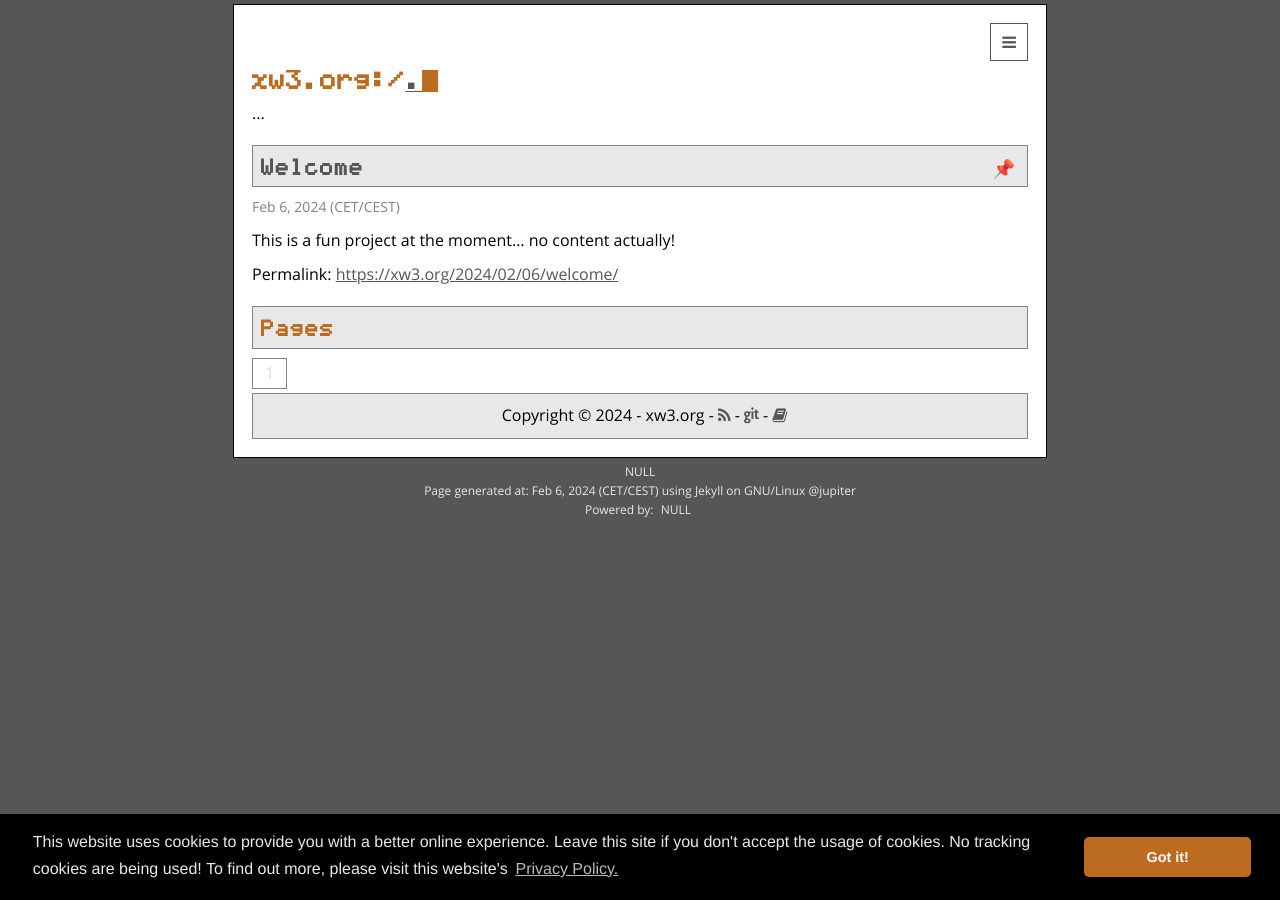
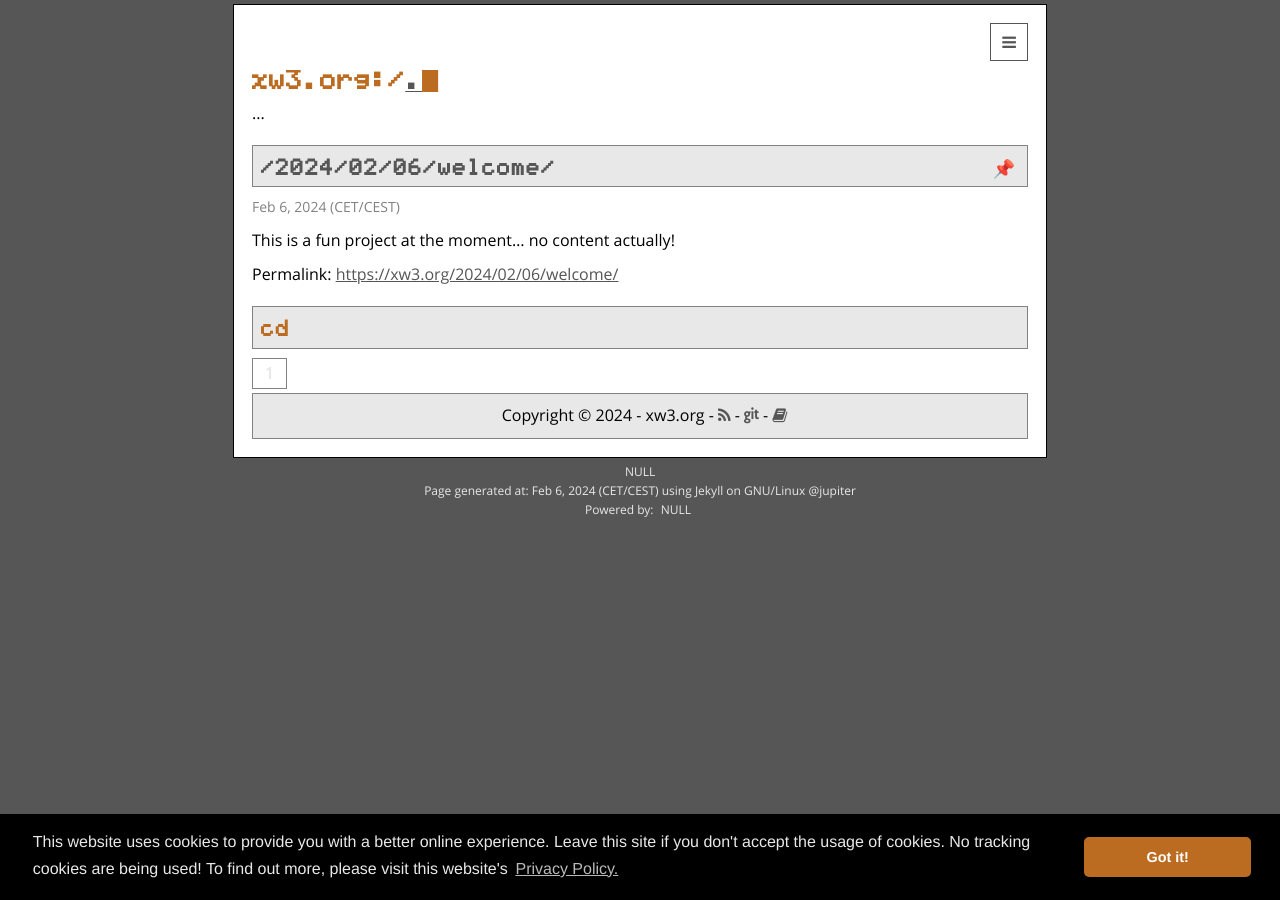
Before and after one commit to hanez/xw3, a Jekyll site: the page built from index.html, in a window 1280 px wide. Built offline with Jekyll 4.4.1, drawn with Linux system fonts in a browser that asks for light colours; some web fonts are replaced; the list of posts is cut into pages by our own code.

Commit message:
Made the URL the title.

```diff
--- a/_layouts/post.html
+++ b/_layouts/post.html
@@ -4,7 +4,7 @@ layout: default
 
 <div class="post">
   <header class="post-header">
-    <h1 class="post-title" id="terminal">{{ page.url }}<a href="../../../../">../../../../</a></h1>
+    <h1 class="post-title" id="terminal">{{ site.url_short }}:{{ page.url }}<a href="../../../../">../../../../</a></h1>
     <p class="post-meta">{% if page.date %}{{ page.date | date: "%b %-d, %Y" }}{% endif %}
     {% if page.date and page.date_updated %} - {% endif %}
     {% if page.date_updated %}Updated: {{ page.date_updated | date: "%b %-d, %Y" }}{% endif %}
--- a/index.html
+++ b/index.html
@@ -23,7 +23,7 @@ description: The XW3.ORG CGI research project
 {% if page.url == "/" %}
 {% for post in site.tags.pinned %}
 <article class="post-content">
-<h2><a href="{{ post.url }}" title="{{ post.title }}">{{ post.title }}</a> <span style="cursor:help; float: right;padding: 0 8px 0 8px;" title="Pinned Post!">📌</span></h2>
+<h2><a href="{{ post.url }}" title="{{ post.title }}">{{ post.url }}</a> <span style="cursor:help; float: right;padding: 0 8px 0 8px;" title="Pinned Post!">📌</span></h2>
 <p class="post-meta">{{ post.date | date: "%b %-d, %Y" }}
 {% if post.date_updated %} - Updated: {{ post.date_updated | date: "%b %-d, %Y" }}{% endif %} ({{ site.timezone }})</p>
 {{ post.content }}
@@ -44,7 +44,7 @@ description: The XW3.ORG CGI research project
 {% endunless %}
 {% endfor %}
 
-<h2>Pages</h2>
+<h2>cd</h2>
 
 <div id="pages">
 {% if paginator.page == 1 %}<a href="/" class="active" title="Page 1">1</a>{% else %}<a href="/" title="Page 1">1</a>{% endif %}
```
